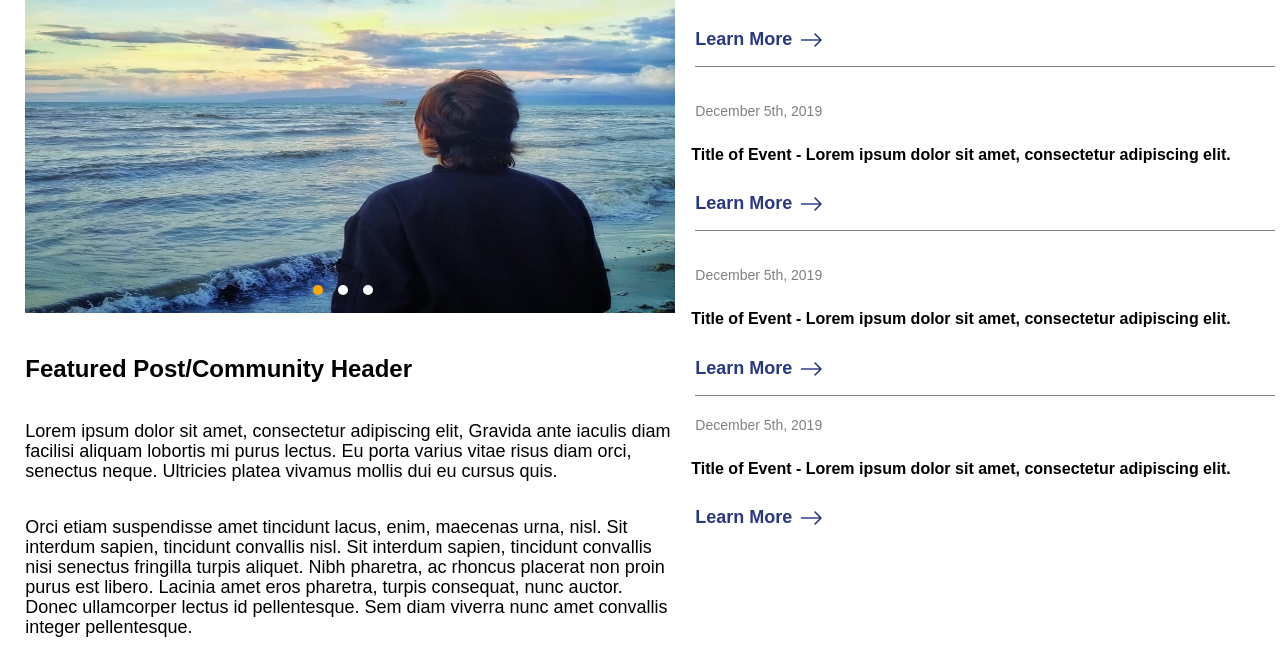
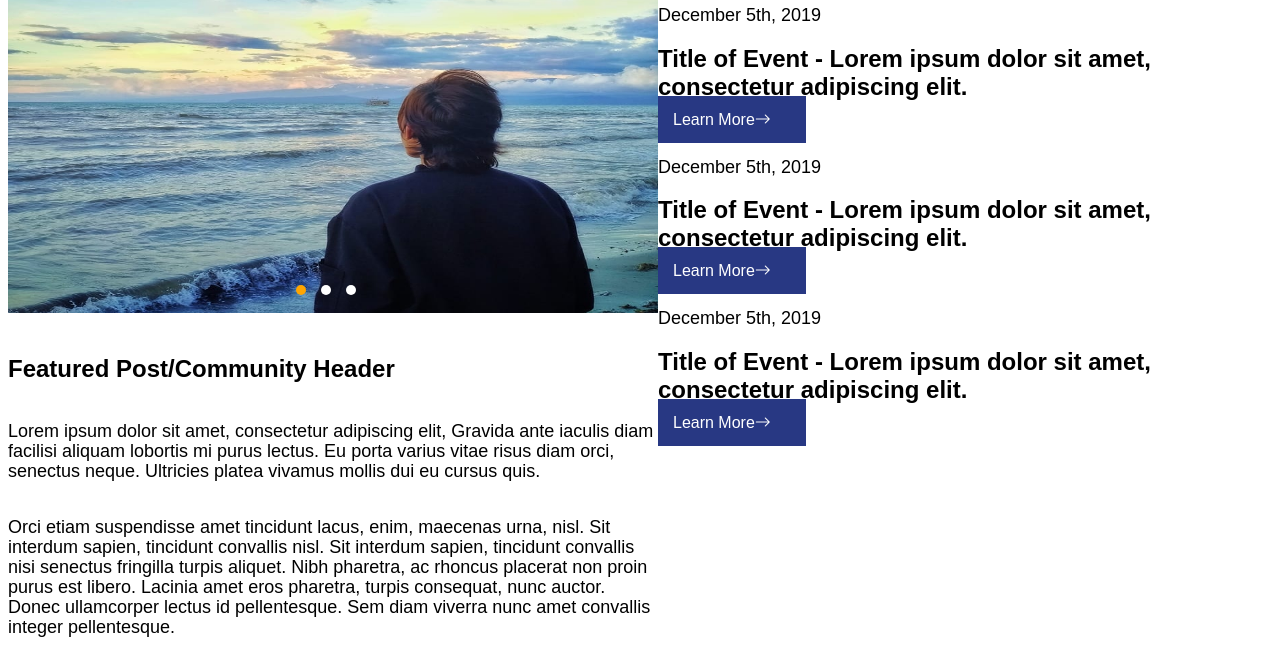
Before and after one commit to frostyral/exercise, a plain HTML site: page featuredpost.html in a window 1280 px wide. Shown: the part 239-891 px from the top of the page. Drawn offline with nearby package versions, Linux system fonts and the light colour scheme.

Commit message:
[For Merge]

```diff
--- a/style.css
+++ b/style.css
@@ -78,82 +78,6 @@ p{
 }
 
 
-
-/*Content Two Start */
-
-.content_two{
-    position: relative;
-    left: 20px;
-    top: 50px;
-    flex: row;
-    flex-direction: column;
-    justify-content: center;
-}
-
-.content_two h1{
-    position: relative;
-    top: 20px;
-    font-weight: lighter;
-    right: 2px;
-}
-
-.content_two .btn{
-    background-color: transparent;
-    color: #283883;
-    font-weight: bold;
-    position: relative;
-    right: 35px;
-    top: 0px;
-    font-size: 18px;
-    transition: transform .4s;
-}
-
-.content_two .btn:hover{
-    color: orange;
-    transform: scale(1.1);
-}
-
-.content_two a i{
-    font-size: 24px;
-    font-weight: bold;
-    position: relative;
-    top: 4px;
-    left: 7px;
-}
-
-
-
-.content_two p{
-    position: relative;
-    right: 20px;
-    bottom: 5px;
-    color: grey;
-    font-size: 14px;
-}
-
-.content_two h2{
-    position: relative;
-    right: 24px;
-    margin-top: 30px;
-    font-size: 16px;
-}
-
-.event{
-    position: relative;
-    border-bottom: solid 1px gray;
-    padding: 15px 20px;
-    text-align: left;
-    margin-top: 10px;
-}
-
-.event_last{
-    position: relative;
-    padding: 10px 20px;
-}
-
-
-/*Content Two End */
-
 * {box-sizing:border-box}
 
 /* Slideshow container */
```
Also changed, not shown: index.html (added, +82 -0 lines).
